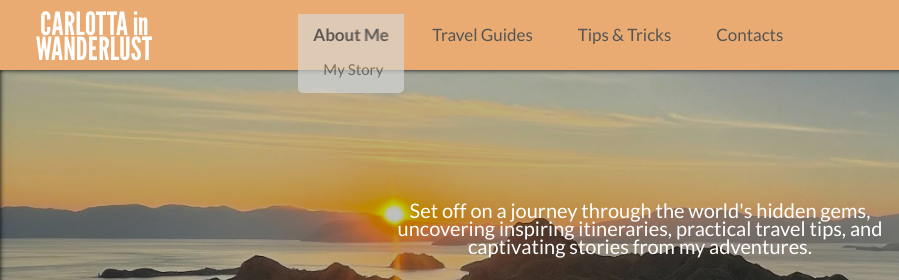
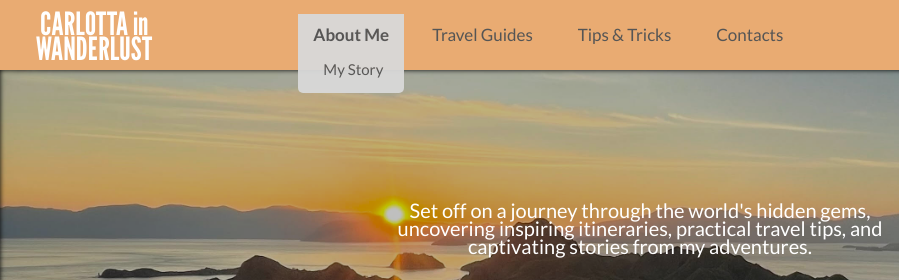
Before and after one commit to CarlottaStefanelli/carlotta-in-wanderlust, a plain HTML site: page index.html in a window 1280 px wide. Both pictures are taken after a click on the element "About Me". Shown: the top 280 px of the page, 0-899 px from the left. Drawn offline with nearby package versions, Linux system fonts and the light colour scheme.

Commit message:
Update dropdown menus

```diff
--- a/style.css
+++ b/style.css
@@ -101,7 +101,7 @@ header {
     top: -10px;
     left: -15px;
     width: auto;
-    opacity: 65%;
+    opacity: 95%;
     background-color: #D9D9D9;
     display: none;
     padding: 10px 15px;
```
